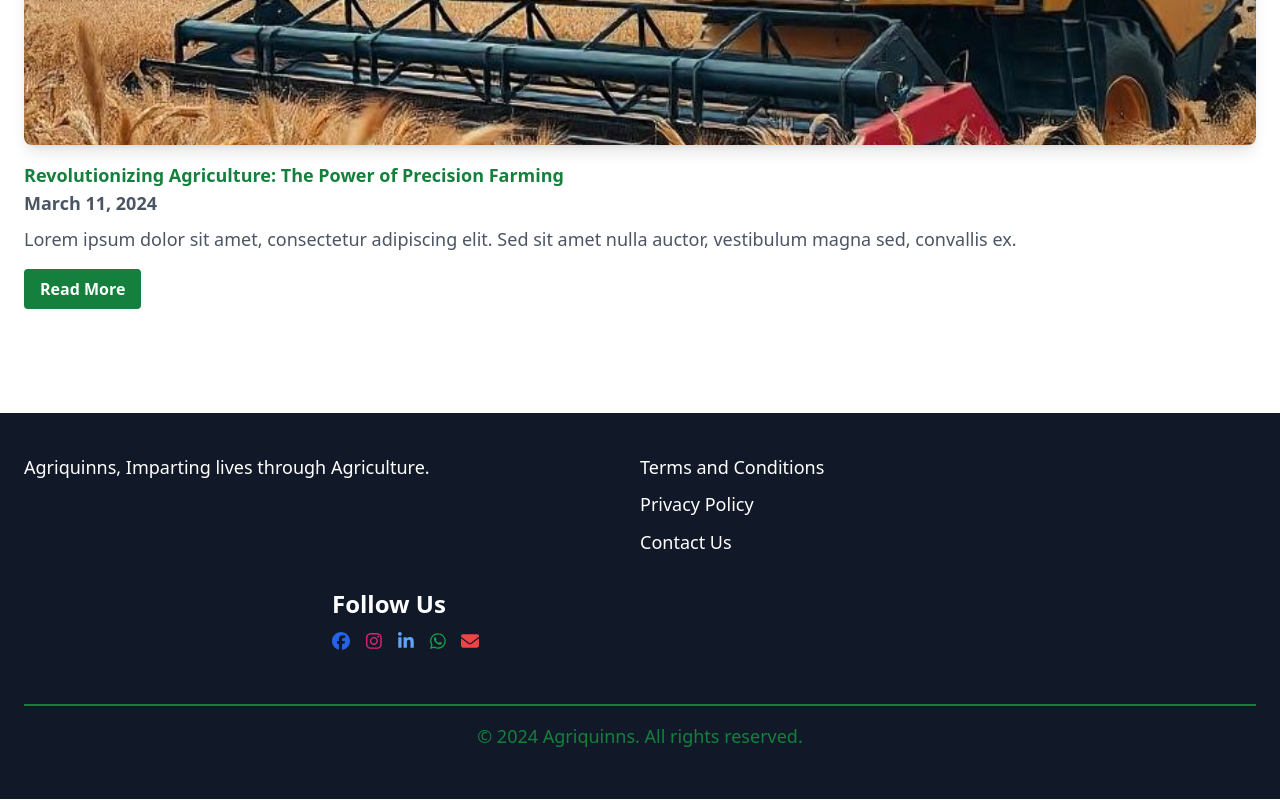
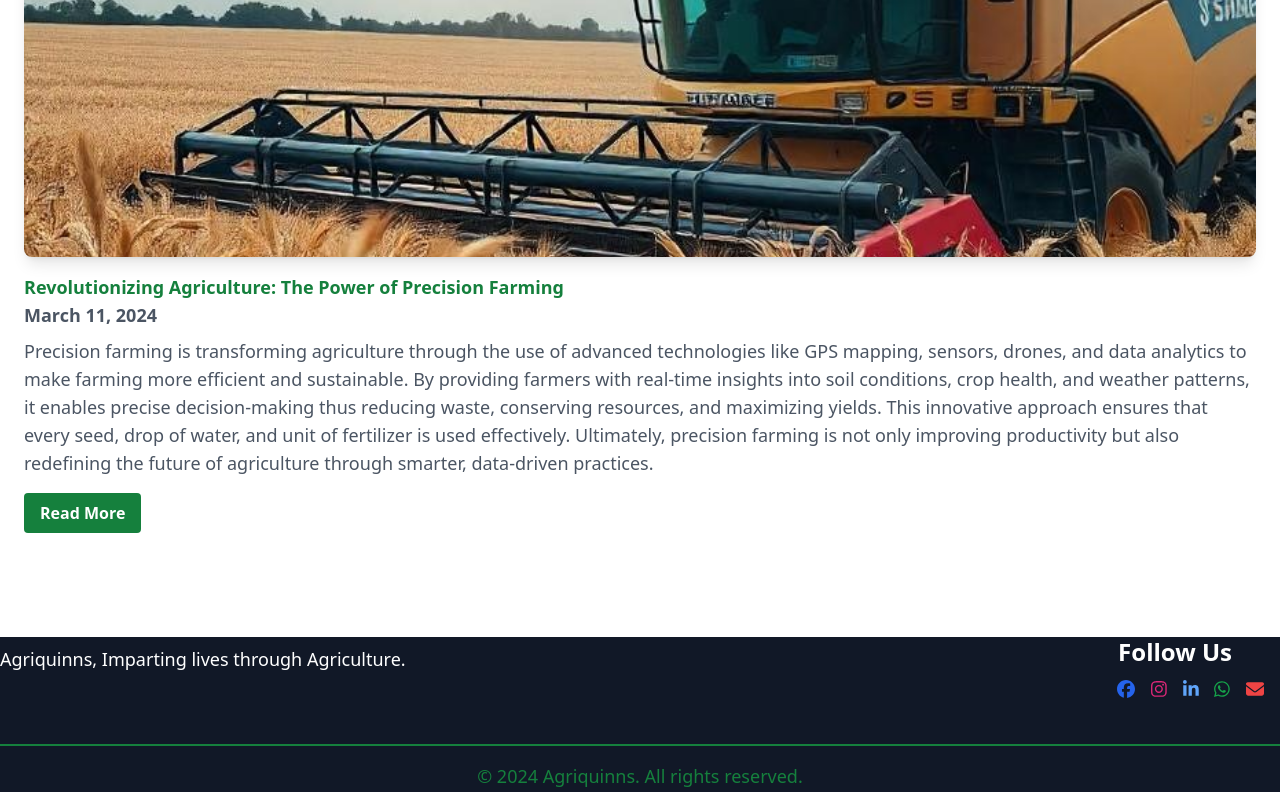
Before and after one commit to GROW-YAI/agriquinns, a React (Vite) app: page /blog in a window 1280 px wide. Shown: the part 1787-2587 px from the top of the page. Built offline with nearby package versions, Linux system fonts and the light colour scheme.

Commit message:
Fixed footer and blog section

```diff
--- a/src/components/blog.jsx
+++ b/src/components/blog.jsx
@@ -100,11 +100,11 @@ At Agriquinns, we believe that empowering women in agriculture is crucial for cu
             <p className="text-lg text-gray-600 mt-2">
               {showMore2 ? (
                 <span>
-                  Lorem ipsum dolor sit amet, consectetur adipiscing elit. Sed sit amet nulla auctor, vestibulum magna sed, convallis ex. Cum sociis natoque penatibus et magnis dis parturient montes, nascetur ridiculus mus. Integer posuere erat a ante venenatis dapibus posuere velit aliquet.
+                 Sustainable farming is a modern approach to agriculture that balances food production with environmental preservation and community well-being. It focuses on protecting soil health, conserving water, promoting biodiversity, and reducing chemical use through eco-friendly methods like crop rotation, composting, and natural pest control. Beyond the environment, it also values fair labor and local empowerment. As the world faces growing food demands, sustainable farming offers a path to nourish people without depleting natural resources—cultivating not just crops, but a healthier and more resilient future for all.
                 </span>
               ) : (
                 <span>
-                  Lorem ipsum dolor sit amet, consectetur adipiscing elit. Sed sit amet nulla auctor, vestibulum magna sed, convallis ex.
+                  Sustainable farming is a modern approach to agriculture that balances food production with environmental preservation and community well-being. It focuses on protecting soil health, conserving water, promoting biodiversity, and reducing chemical use through eco-friendly methods like crop rotation, composting, and natural pest control. Beyond the environment, it also values fair labor and local empowerment. As the world faces growing food demands, sustainable farming offers a path to nourish people without depleting natural resources hence cultivating not just crops, but a healthier and more resilient future for all.
                 </span>
               )}
             </p>
@@ -122,11 +122,11 @@ At Agriquinns, we believe that empowering women in agriculture is crucial for cu
             <p className="text-lg text-gray-600 mt-2">
               {showMore3 ? (
                 <span>
-                  Lorem ipsum dolor sit amet, consectetur adipiscing elit. Sed sit amet nulla auctor, vestibulum magna sed, convallis ex. Cum sociis natoque penatibus et magnis dis parturient montes, nascetur ridiculus mus. Integer posuere erat a ante venenatisdapibus posuere velit aliquet.
+                  Precision farming is transforming agriculture through the use of advanced technologies like GPS mapping, sensors, drones, and data analytics to make farming more efficient and sustainable. By providing farmers with real-time insights into soil conditions, crop health, and weather patterns, it enables precise decision-making—reducing waste, conserving resources, and maximizing yields. This innovative approach ensures that every seed, drop of water, and unit of fertilizer is used effectively. Ultimately, precision farming is not just improving productivity—it’s redefining the future of agriculture through smarter, data-driven practices.
             </span>
           ) : (
             <span>
-              Lorem ipsum dolor sit amet, consectetur adipiscing elit. Sed sit amet nulla auctor, vestibulum magna sed, convallis ex.
+              Precision farming is transforming agriculture through the use of advanced technologies like GPS mapping, sensors, drones, and data analytics to make farming more efficient and sustainable. By providing farmers with real-time insights into soil conditions, crop health, and weather patterns, it enables precise decision-making thus reducing waste, conserving resources, and maximizing yields. This innovative approach ensures that every seed, drop of water, and unit of fertilizer is used effectively. Ultimately, precision farming is not only improving productivity but also redefining the future of agriculture through smarter, data-driven practices.
             </span>
           )}
         </p>
--- a/src/components/footer.jsx
+++ b/src/components/footer.jsx
@@ -6,13 +6,13 @@ import { faEnvelope } from '@fortawesome/free-solid-svg-icons';
 
 const Footer = () => {
   return (
-    <footer className="bg-gray-900 text-white py-4">
-      <div className="container mx-auto p-4 pt-6 md:p-6 lg:p-12 xl:p-24">
+    <footer className="bg-gray-900 text-white">
+      <div className="container mx-auto lg:p-12 xl:p-24">
         <div className="flex flex-wrap justify-center mb-4">
-          <div className="w-full md:w-1/2 xl:w-1/3 mb-4 md:mb-6 lg:mb-8 xl:mb-10">
+          <div className="w-full md:w-1/2 xl:w-1/3 mb-4 md:mb-6 lg:mb-8 xl:mb-10 pt-2">
             <p className="text-lg leading-relaxed mb-2">Agriquinns, Imparting lives through Agriculture.</p>
           </div>
-          <div className="w-full md:w-1/2 xl:w-1/3 mb-4 md:mb-6 lg:mb-8 xl:mb-10">
+          {/* <div className="w-full md:w-1/2 xl:w-1/3 mb-4 md:mb-6 lg:mb-8 xl:mb-10">
             <ul className="list-none mb-2">
               <li className="mb-2">
                 <a href="#" className="text-lg leading-relaxed hover:text-green-700">Terms and Conditions</a>
@@ -24,10 +24,10 @@ const Footer = () => {
                 <a href="#" className="text-lg leading-relaxed hover:text-green-700">Contact Us</a>
               </li>
             </ul>
-          </div>
-          <div className="w-full md:w-1/2 xl:w-1/3 mb-4 md:mb-6 lg:mb-8 xl:mb-10">
-            <h3 className="text-2xl font-bold leading-tight mb-2">Follow Us</h3>
-            <ul className="list-none mb-2 flex justify-start">
+          </div> */}
+          <div className="w-full md:w-1/2 xl:w-1/3 mb-4 md:mb-6 lg:mb-8 xl:mb-10 md:text-right">
+            <h3 className="text-2xl font-bold leading-tight mb-2 md:mr-12">Follow Us</h3>
+            <ul className="list-none flex md:justify-end ">
               <li className="mr-4">
                 <a href="https://www.facebook.com/profile.php?id=61556224264505&mibextid=sCpJLy" target="_blank" className="text-lg leading-relaxed hover:text-green-700 text-blue-600">
                   <FontAwesomeIcon icon={faFacebook} />
```
